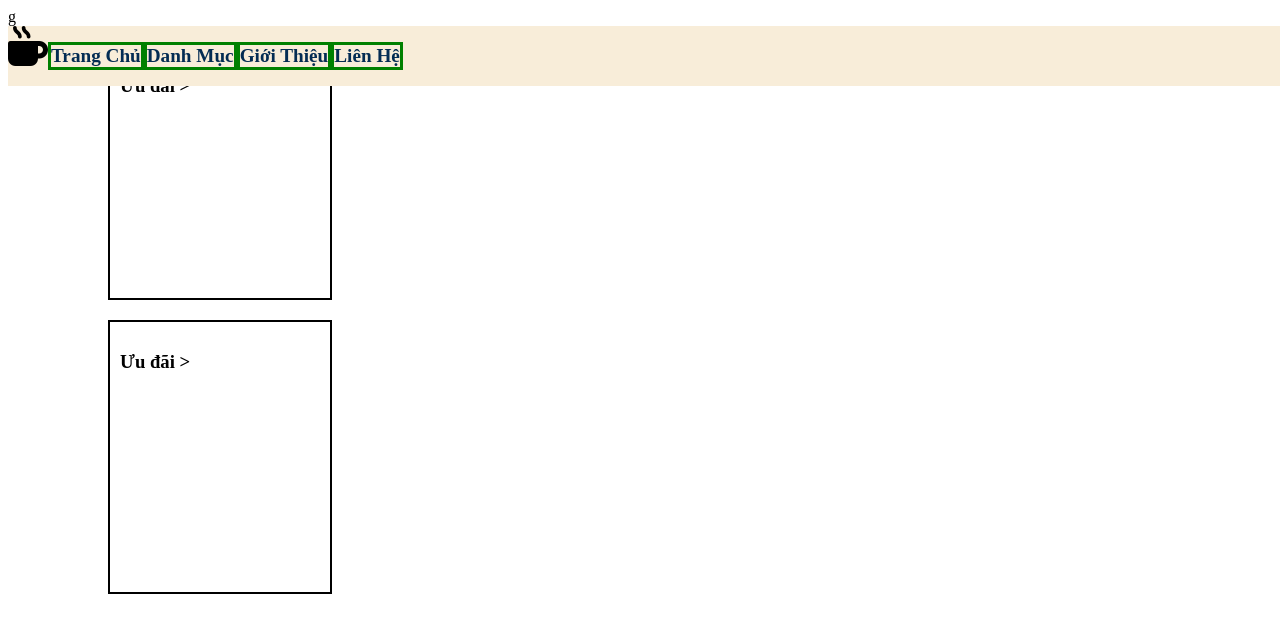
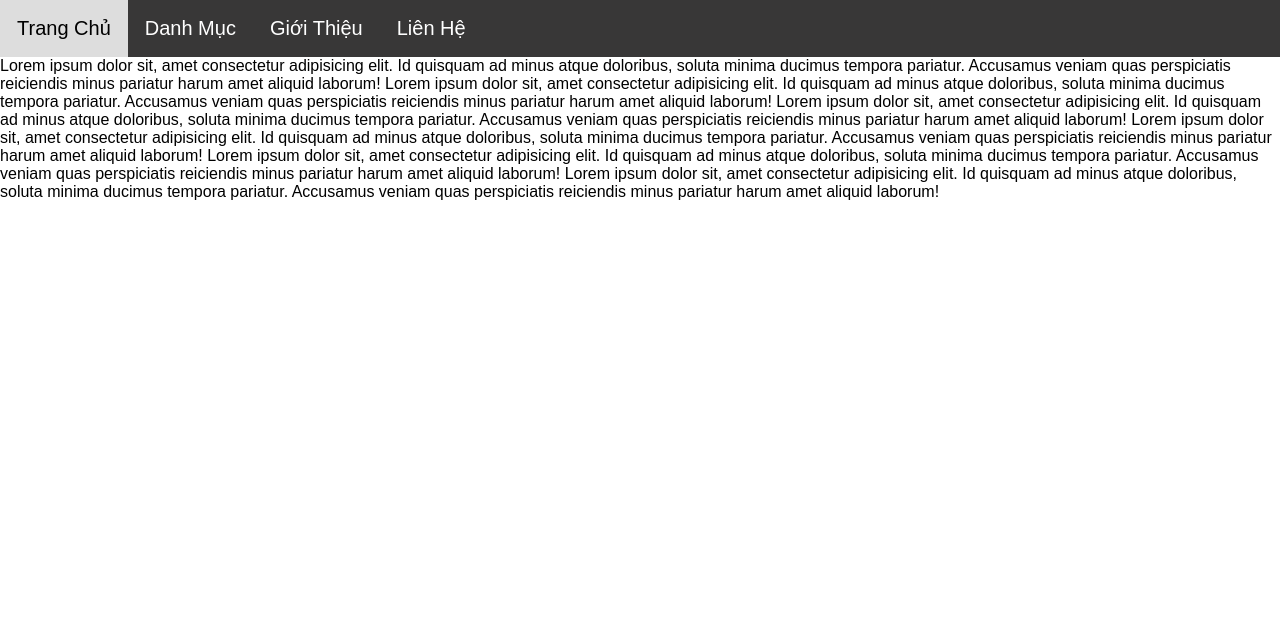
Before and after one commit to btd-20/Up-code-to-github, a plain HTML site: page index.html in a window 1280 px wide. Drawn offline with Linux system fonts and the light colour scheme.

Commit message:
File replacement
để file cũ quên thay test 1 tiếng ko ra =))))

```diff
--- a/index.html
+++ b/index.html
@@ -6,44 +6,33 @@
   <meta name="viewport" content="width=device-width, initial-scale=1.0">
   <title>Document</title>
   <link rel="stylesheet" href="style.css">
-g
+
 </head>
 
 <body>
-  <script src="https://kit.fontawesome.com/b25957ae4f.js" crossorigin="anonymous"></script>
-  <div class="header">
-    <div class="brand">
-      <i class="fa-solid fa-mug-hot"></i>
-    </div>
+
+  <div class="topnav">
     <nav class="navigation">
       <a href="#">Trang Chủ</a>
       <a href="#">Danh Mục</a>
       <a href="#">Giới Thiệu</a>
       <a href="#">Liên Hệ</a>
-  </nav>
+    </nav>
   </div>
 
-
-
-
-
-
-
-
-
-
-
-
-
-
-
-  <div class="product">
-    < <h3>Ưu đãi ></h3>
-  </div>
-
-  <div class="product">
-    <h3>Ưu đãi ></h3>
-  </div>
+ <div> Lorem ipsum dolor sit, amet consectetur adipisicing elit. Id quisquam ad minus atque doloribus, soluta minima ducimus
+  tempora pariatur. Accusamus veniam quas perspiciatis reiciendis minus pariatur harum amet aliquid laborum!
+  Lorem ipsum dolor sit, amet consectetur adipisicing elit. Id quisquam ad minus atque doloribus, soluta minima ducimus
+  tempora pariatur. Accusamus veniam quas perspiciatis reiciendis minus pariatur harum amet aliquid laborum!
+  Lorem ipsum dolor sit, amet consectetur adipisicing elit. Id quisquam ad minus atque doloribus, soluta minima ducimus
+  tempora pariatur. Accusamus veniam quas perspiciatis reiciendis minus pariatur harum amet aliquid laborum!
+  Lorem ipsum dolor sit, amet consectetur adipisicing elit. Id quisquam ad minus atque doloribus, soluta minima ducimus
+  tempora pariatur. Accusamus veniam quas perspiciatis reiciendis minus pariatur harum amet aliquid laborum!
+  Lorem ipsum dolor sit, amet consectetur adipisicing elit. Id quisquam ad minus atque doloribus, soluta minima ducimus
+  tempora pariatur. Accusamus veniam quas perspiciatis reiciendis minus pariatur harum amet aliquid laborum!
+  Lorem ipsum dolor sit, amet consectetur adipisicing elit. Id quisquam ad minus atque doloribus, soluta minima ducimus
+  tempora pariatur. Accusamus veniam quas perspiciatis reiciendis minus pariatur harum amet aliquid laborum!
+</div>
 </body>
 
 </html>
--- a/style.css
+++ b/style.css
@@ -1,64 +1,23 @@
-.header {
-  width: 100%;
-  height: 60px;
- position: fixed;
- background-color: #f8edd9;
- display: flex;
- justify-content: ;
+body {
+  margin: 0;
+  font-family: Arial, Helvetica, sans-serif;
 }
 
-
-.brand i {
-  font-size: 40px;
+.topnav {
+  overflow: hidden;
+  background-color: #383737;
 }
 
-.header .navigation a {
-  font-size: larger;
-  margin: auto;
-  border: 3px solid green;
-
-
+.topnav a {
+  text-decoration: none;
+  float:left;
+  color: #ffffff;
+  text-align: center;
+  padding: 17px;
+  font-size: 20px;
 }
 
-
-
-
-
-
-
-.navigation {
-  display: flex;
-  justify-content: center;
-  padding: 15px 0;
-  background-color: #f8edd9;
+.topnav a:hover {
+  background-color: #ddd;
+  color: black;
 }
-
-.navigation a {
-  color: #032C53;
-  text-decoration: none;
-  margin: 0 15px;
-  font-size: 16px;
-  font-weight: bold;
-}
-
-
-
-
-
-
-
-
-
-.product {
-    width: 200px;
-    min-height: 250px;
-    border: 2px solid black;
-    padding: 10px 20px 30px 40px;
-    padding: 10px;
-    margin-bottom: 20px;
-    margin-left: 100px;
-  }
-
-  .product img {
-    width: 100%;
-  }
```
Also changed, not shown: test.txt (deleted).
